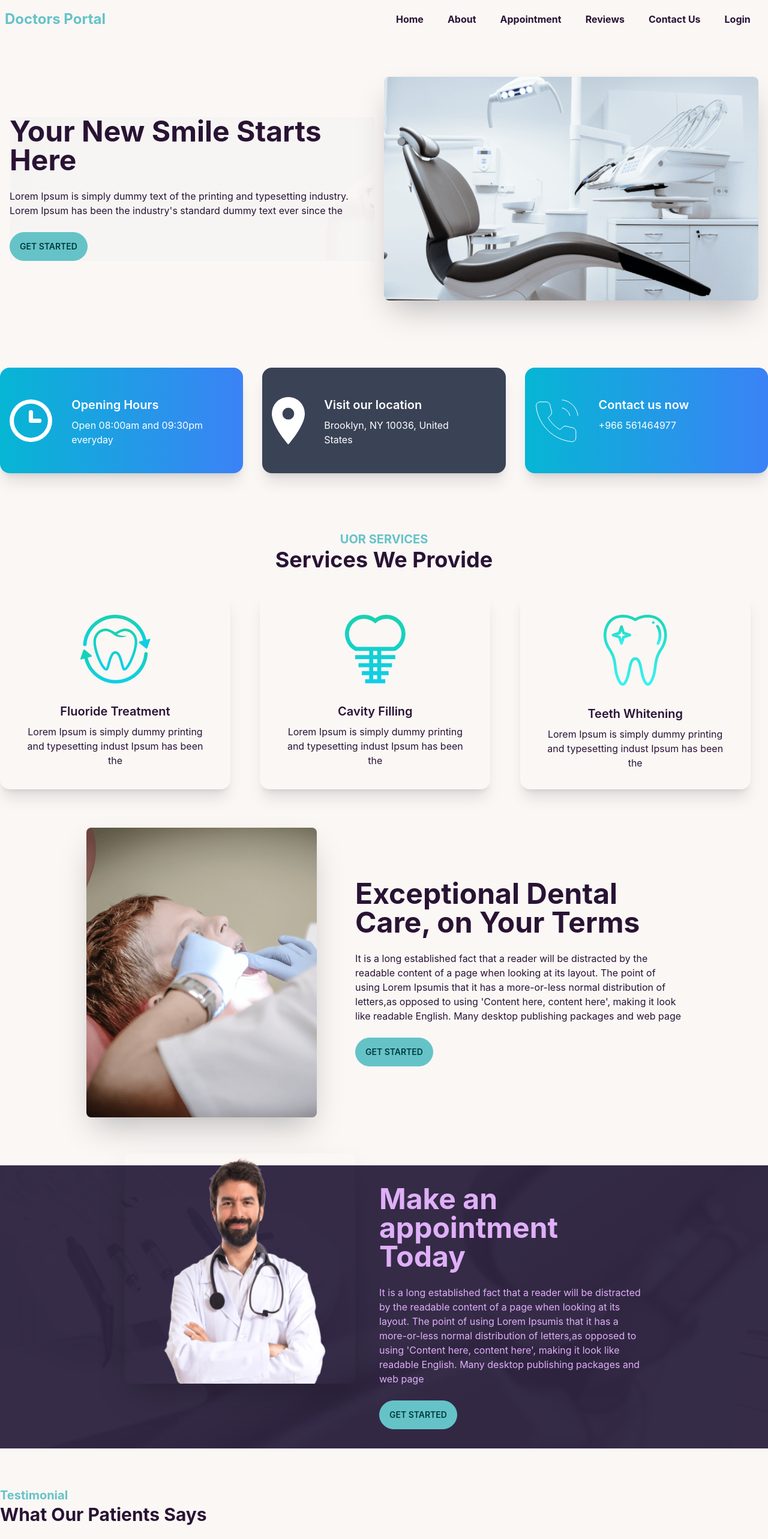
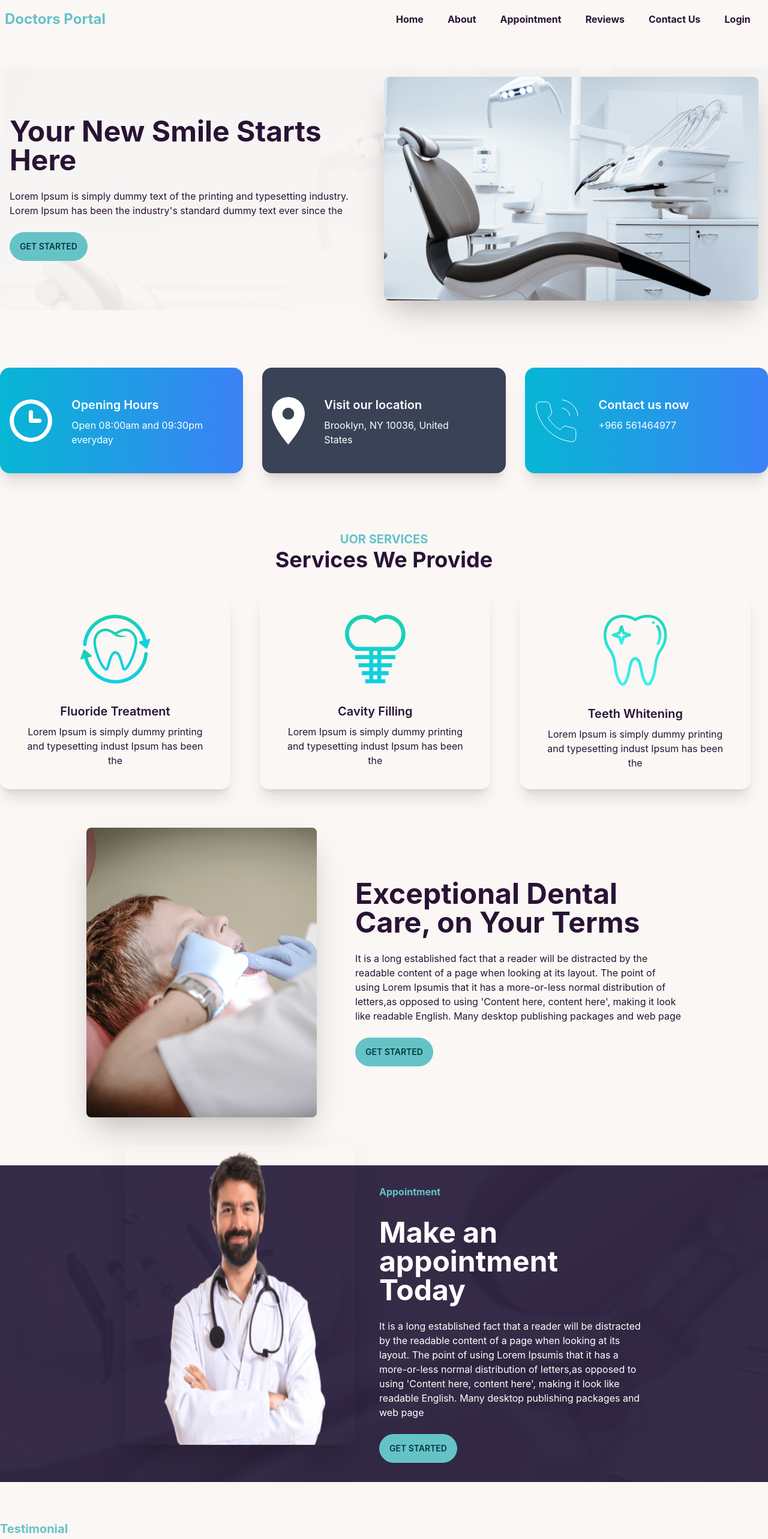
Before and after one commit to alamin0561464977/doctors-portal-client, a React (Create React App) app: page / in a window 1280 px wide. Shown: the top 2566 px of the page at 60% size. Built offline with nearby package versions, Linux system fonts and the light colour scheme.

Commit message:
added a Contact us section

```diff
--- a/src/Pages/Home/Banner/Banner.js
+++ b/src/Pages/Home/Banner/Banner.js
@@ -5,9 +5,9 @@ import bgChair from '../../../assets/images/bg.png';
 const Banner = () => {
     return (
         <div className="hero mt-12 bg-base-50">
-            <div className="hero-content flex-col lg:flex-row-reverse">
+            <div style={{ backgroundImage: `url("${bgChair}")` }} className="hero-content flex-col lg:flex-row-reverse">
                 <img src={chair} className=" w-1/2 rounded-lg shadow-2xl" alt='' />
-                <div style={{ backgroundImage: `url("${bgChair}")` }}>
+                <div>
                     <h1 className="text-5xl font-bold">Your New Smile Starts Here</h1>
                     <p className="py-6">Lorem Ipsum is simply dummy text of the printing and typesetting industry. Lorem Ipsum has been the industry's standard dummy text ever since the</p>
                     <button className="btn btn-primary">Get Started</button>
--- /dev/null
+++ b/src/Pages/Home/ContactUs/ContactUs.js
@@ -0,0 +1,21 @@
+import React from 'react';
+import appointment from '../../../assets/images/appointment.png';
+
+const ContactUs = () => {
+    return (
+        <div className='p-12 mt-12' style={{ backgroundImage: `url("${appointment}")` }}>
+            <div className=' text-center'>
+                <p className='text-lg font-bold text-primary'>Contact Us</p>
+                <h2 className='text-3xl font-bold text-white'>Stay connected with us</h2>
+            </div>
+            <form className='grid grid-cols-1 gap-5 w-[500px] mx-auto m-5'>
+                <input type="text" placeholder="Email Address" className="input rounded-lg input-bordered w-full" />
+                <input type="text" placeholder="Subject" className="input rounded-lg input-bordered w-full" />
+                <textarea className="textarea w-full rounded-lg textarea-bordered" placeholder="Your message"></textarea>
+                <button className='w-28 rounded-lg font-bold btn btn-primary'>Submit</button>
+            </form>
+        </div>
+    );
+};
+
+export default ContactUs;
--- a/src/Pages/Home/Home/Home.js
+++ b/src/Pages/Home/Home/Home.js
@@ -1,5 +1,6 @@
 import React from 'react';
 import Banner from '../Banner/Banner';
+import ContactUs from '../ContactUs/ContactUs';
 import DoctorsInfoCards from '../DoctorsInfoCards/DoctorsInfoCards';
 import Exceptional from '../Exceptional/Exceptional';
 import HomeAppointment from '../HomeAppointment/HomeAppointment';
@@ -15,6 +16,7 @@ const Home = () => {
             <Exceptional></Exceptional>
             <HomeAppointment></HomeAppointment>
             <Testimonial></Testimonial>
+            <ContactUs></ContactUs>
         </div>
     );
 };
--- a/src/Pages/Home/HomeAppointment/HomeAppointment.js
+++ b/src/Pages/Home/HomeAppointment/HomeAppointment.js
@@ -9,8 +9,9 @@ const HomeAppointment = () => {
             <div className="hero-content text-neutral-content">
                 <div className="hero mx-44 h-auto">
                     <div className="hero-content flex-col lg:flex-row">
-                        <img src={doctor} className="max-w-sm rounded-lg shadow-2xl h-96 mb-0 -mt-32" alt='' />
-                        <div className=' ml-6'>
+                        <img src={doctor} className="max-w-sm rounded-lg shadow-2xl h-[500px] pb-0 -mt-24" alt='' />
+                        <div className=' text-white ml-6'>
+                            <p className='text-gl mb-8 font-bold text-primary'>Appointment</p>
                             <h1 className="text-5xl font-bold">Make an appointment Today</h1>
                             <p className="py-6">It is a long established fact that a reader will be distracted by the readable content of a page when looking at its layout. The point of using Lorem Ipsumis that it has a more-or-less normal distribution of letters,as opposed to using 'Content here, content here', making it look like readable English. Many desktop publishing packages and web page</p>
                             <button className="btn btn-primary">Get Started</button>
```
